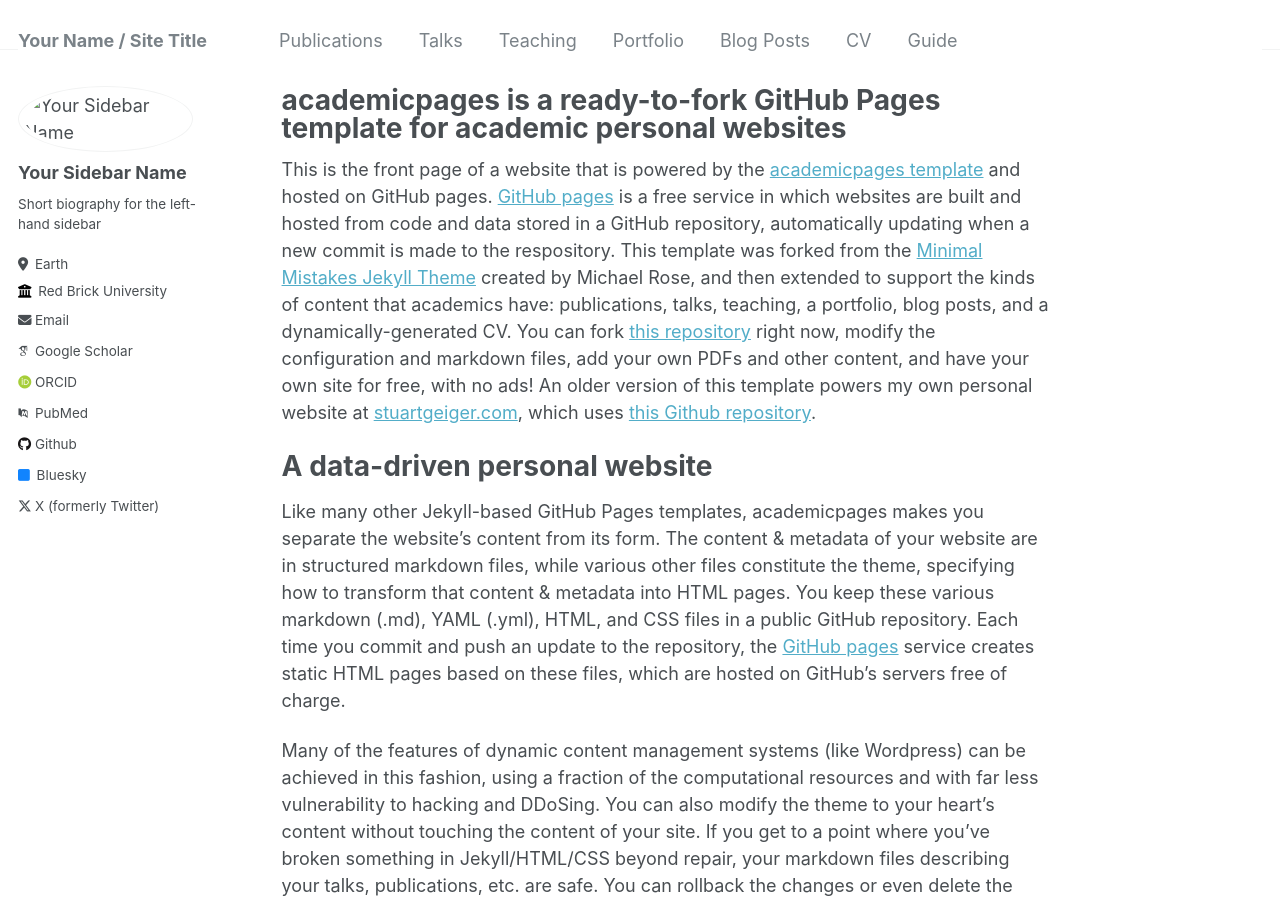
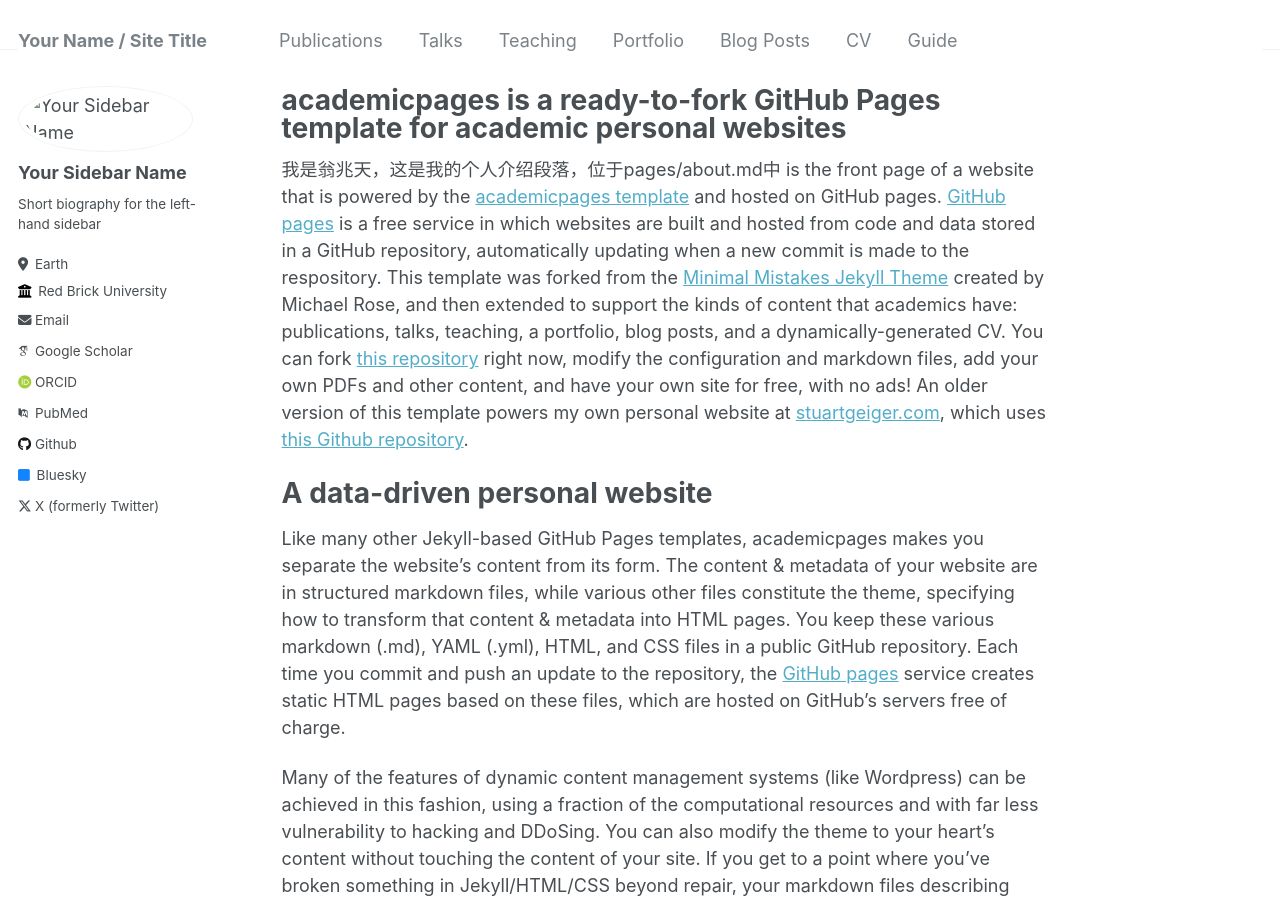
Before and after one commit to wengzt/wengzt.github.io, a Jekyll site: the page built from _pages/about.md, in a window 1280 px wide and 900 px high. Built offline with Jekyll 4.4.1, drawn with Linux system fonts in a browser that asks for light colours; some web fonts are replaced.

Commit message:
Update about.md

```diff
--- a/_pages/about.md
+++ b/_pages/about.md
@@ -7,7 +7,7 @@ redirect_from:
   - /about.html
 ---
 
-This is the front page of a website that is powered by the [academicpages template](https://github.com/academicpages/academicpages.github.io) and hosted on GitHub pages. [GitHub pages](https://pages.github.com) is a free service in which websites are built and hosted from code and data stored in a GitHub repository, automatically updating when a new commit is made to the respository. This template was forked from the [Minimal Mistakes Jekyll Theme](https://mmistakes.github.io/minimal-mistakes/) created by Michael Rose, and then extended to support the kinds of content that academics have: publications, talks, teaching, a portfolio, blog posts, and a dynamically-generated CV. You can fork [this repository](https://github.com/academicpages/academicpages.github.io) right now, modify the configuration and markdown files, add your own PDFs and other content, and have your own site for free, with no ads! An older version of this template powers my own personal website at [stuartgeiger.com](http://stuartgeiger.com), which uses [this Github repository](https://github.com/staeiou/staeiou.github.io).
+我是翁兆天，这是我的个人介绍段落，位于pages/about.md中 is the front page of a website that is powered by the [academicpages template](https://github.com/academicpages/academicpages.github.io) and hosted on GitHub pages. [GitHub pages](https://pages.github.com) is a free service in which websites are built and hosted from code and data stored in a GitHub repository, automatically updating when a new commit is made to the respository. This template was forked from the [Minimal Mistakes Jekyll Theme](https://mmistakes.github.io/minimal-mistakes/) created by Michael Rose, and then extended to support the kinds of content that academics have: publications, talks, teaching, a portfolio, blog posts, and a dynamically-generated CV. You can fork [this repository](https://github.com/academicpages/academicpages.github.io) right now, modify the configuration and markdown files, add your own PDFs and other content, and have your own site for free, with no ads! An older version of this template powers my own personal website at [stuartgeiger.com](http://stuartgeiger.com), which uses [this Github repository](https://github.com/staeiou/staeiou.github.io).
 
 A data-driven personal website
 ======
```
